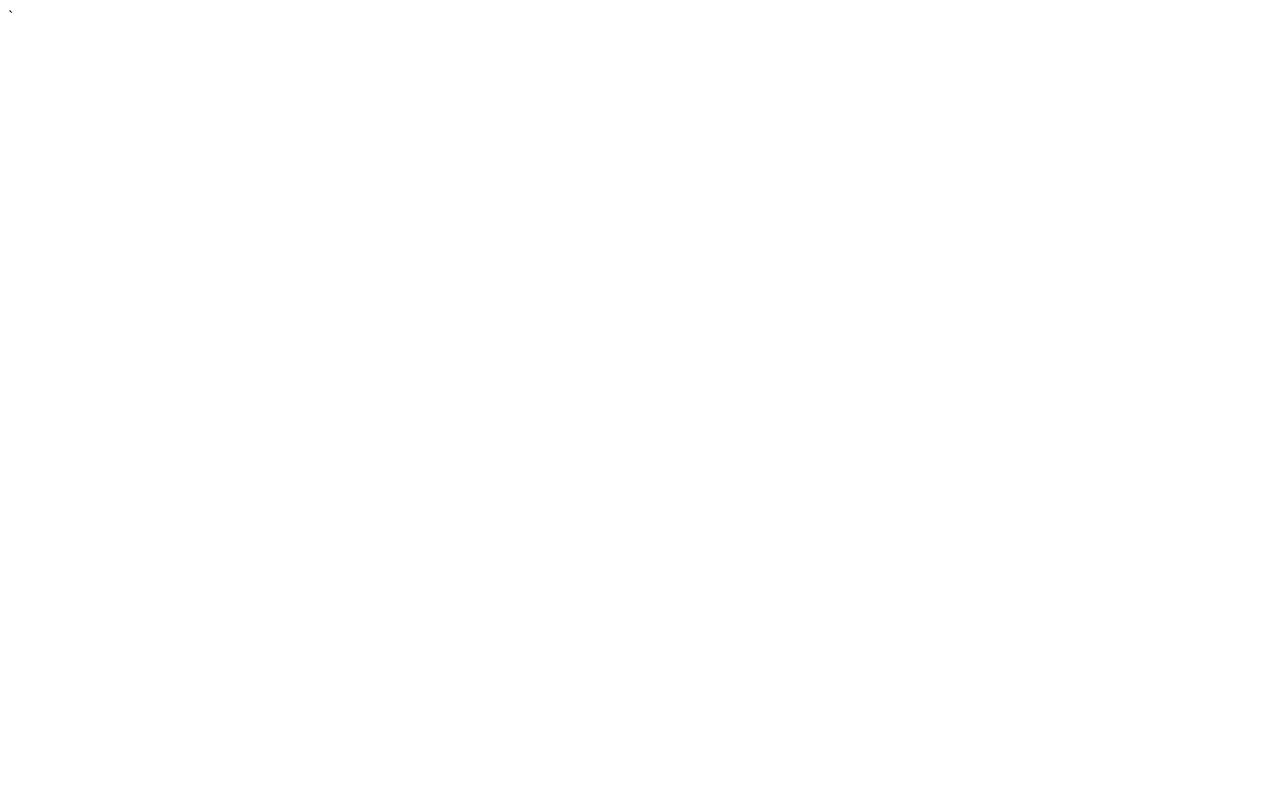
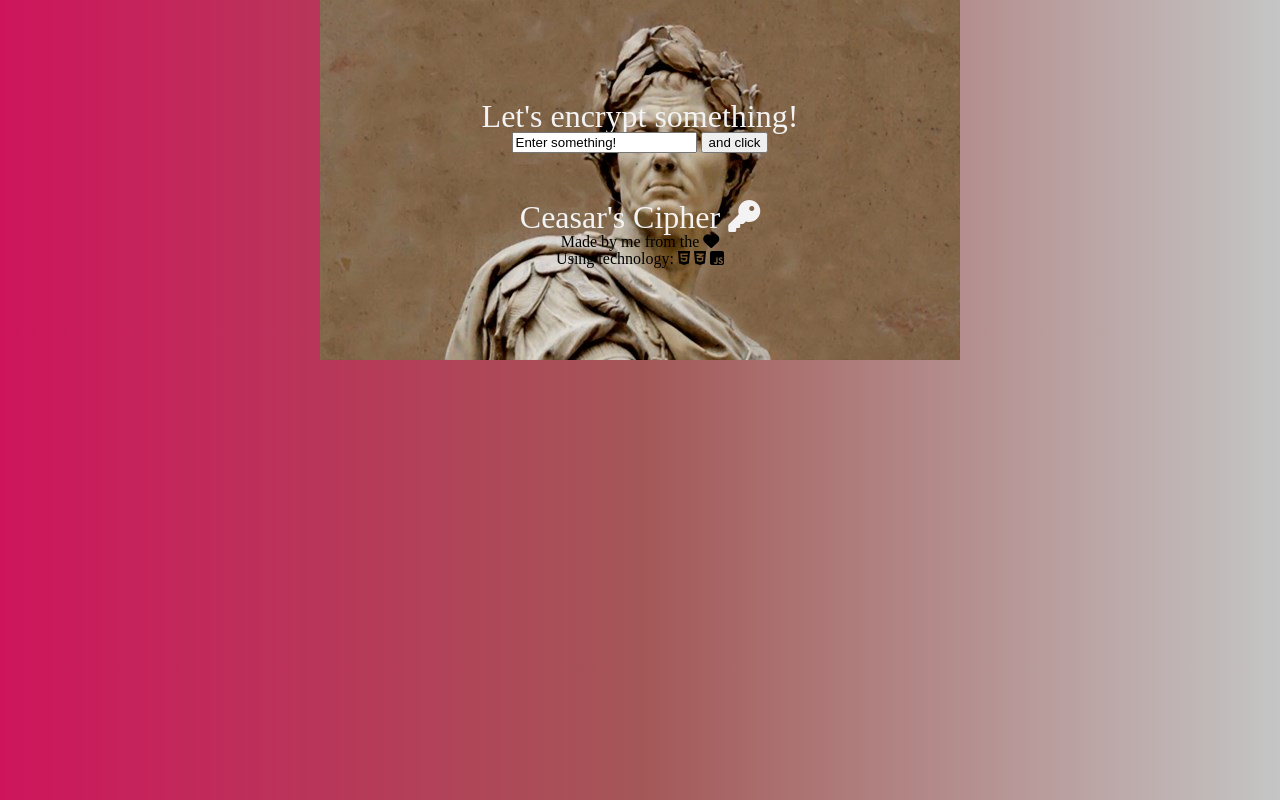
Before and after one commit to tomaszwresilo/caesarcipher, a plain HTML site: page index.html in a window 1280 px wide. Drawn offline with Linux system fonts and the light colour scheme.

Commit message:
Zmiany v1.0

```diff
--- /dev/null
+++ b/clear.css
@@ -0,0 +1,48 @@
+/* http://meyerweb.com/eric/tools/css/reset/
+   v2.0 | 20110126
+   License: none (public domain)
+*/
+
+html, body, div, span, applet, object, iframe,
+h1, h2, h3, h4, h5, h6, p, blockquote, pre,
+a, abbr, acronym, address, big, cite, code,
+del, dfn, em, img, ins, kbd, q, s, samp,
+small, strike, strong, sub, sup, tt, var,
+b, u, i, center,
+dl, dt, dd, ol, ul, li,
+fieldset, form, label, legend,
+table, caption, tbody, tfoot, thead, tr, th, td,
+article, aside, canvas, details, embed,
+figure, figcaption, footer, header, hgroup,
+menu, nav, output, ruby, section, summary,
+time, mark, audio, video {
+	margin: 0;
+	padding: 0;
+	border: 0;
+	font-size: 100%;
+	font: inherit;
+	vertical-align: baseline;
+}
+/* HTML5 display-role reset for older browsers */
+article, aside, details, figcaption, figure,
+footer, header, hgroup, menu, nav, section {
+	display: block;
+}
+body {
+	line-height: 1;
+}
+ol, ul {
+	list-style: none;
+}
+blockquote, q {
+	quotes: none;
+}
+blockquote:before, blockquote:after,
+q:before, q:after {
+	content: '';
+	content: none;
+}
+table {
+	border-collapse: collapse;
+	border-spacing: 0;
+}
--- a/index.html
+++ b/index.html
@@ -1 +1,55 @@
-`
+<!DOCTYPE html>
+<html lang="en">
+<head>
+    <meta charset="UTF-8">
+    <meta name="viewport" content="width=device-width, initial-scale=1.0">
+    <title>Ceasar's Cipher</title>
+    <link rel="stylesheet" href="style.css">
+
+
+
+</head>
+<body>
+    <div class="flex-container">
+
+<header>
+    <img src="img/ceazer.jpg">
+</header>
+
+<section>
+    <h1>Let's encrypt something!</h1>
+    <input type="text" value="Enter something!" id="input">
+    <input type="submit" value="and click">
+
+    <output type="text" id="output"></output>
+</section>
+
+<h1>Ceasar's Cipher
+    <i class="fas fa-key"></i>
+</h1>
+
+<footer>
+    <p>Made by me from the
+        <i class="fas fa-heart"></i></p>
+<p>
+    Using technology:
+    <i class="fab fa-html5"></i>
+    <i class="fab fa-css3-alt"></i>
+    <i class="fab fa-js-square"></i>
+</p>
+
+
+</footer>
+
+</div>
+
+
+
+<script src="https://kit.fontawesome.com/fd15f52973.js" crossorigin="anonymous"></script>
+<!-- Font Awesome -->
+
+<script src="scripts.js"></script>
+<!-- Scripts -->
+
+</body>
+</html>
--- a/style.css
+++ b/style.css
@@ -0,0 +1,43 @@
+@import url("clear.css");
+
+body {
+    background: #CE155C;
+    background: -moz-linear-gradient(left, #CE155C 0%, #A45757 50%, #C5C5C5 100%);
+    background: -webkit-linear-gradient(left, #CE155C 0%, #A45757 50%, #C5C5C5 100%);
+    background: linear-gradient(to right, #CE155C 0%, #A45757 50%, #C5C5C5 100%);
+}
+
+
+header{
+    width: 100%;
+    height: 100px;
+
+}
+
+h1{
+    font-size: 2rem;
+    color: #f3f3f3;
+
+}
+
+section{
+    width: 100%;
+    height: 100px;
+
+}
+
+footer{
+    width: 100%;
+    height: 100px;
+
+}
+
+.flex-container{
+    display: flex;
+    flex-direction: column;
+    text-align: center;
+}
+
+
+
+/* Button */
```
Also changed, not shown: img/ceazer.jpg (added).
